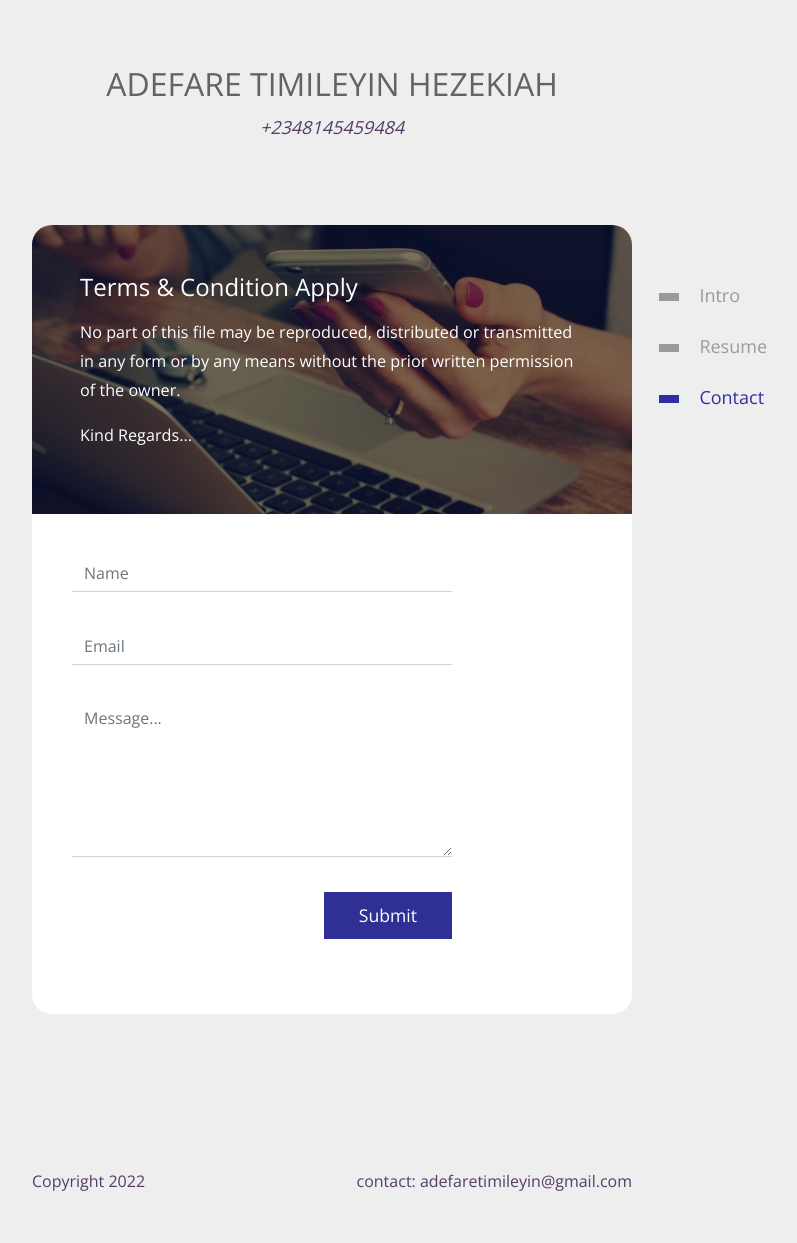
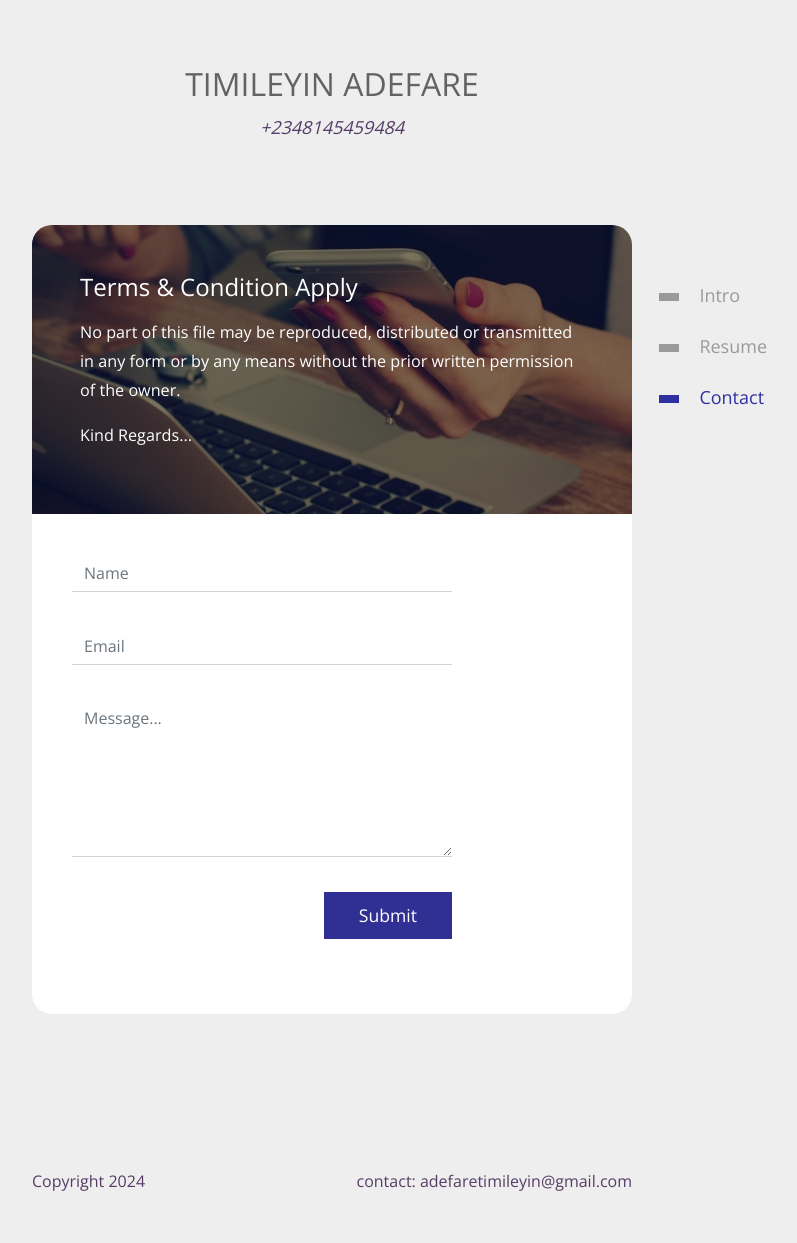
Before and after one commit to mi-touch/PPT, a plain HTML site: page contact.html in a window 1280 px wide. Shown: the whole page, without its empty margins (308-1105 px from the left). Drawn offline with nearby package versions, Linux system fonts and the light colour scheme.

Commit message:
Updating the copyright

```diff
--- a/contact.html
+++ b/contact.html
@@ -16,7 +16,7 @@
 <body>
     <div class="tm-page-container mx-auto">
         <header class="tm-header text-center">
-            <h1 class="tm-title text-uppercase">Adefare Timileyin Hezekiah</h1>
+            <h1 class="tm-title text-uppercase">Timileyin Adefare</h1>
             <p class="tm-primary-color"><i>+2348145459484</i></p>
         </header>
 
@@ -77,7 +77,7 @@
         </section>
 
         <footer>
-            <span>Copyright 2022</span>
+            <span>Copyright 2024</span>
             <span>contact: adefaretimileyin@gmail.com</span>
           </footer>
     </div>
```
Also changed, not shown: index.html (+1 -1 lines), resume.html (+1 -1 lines).
